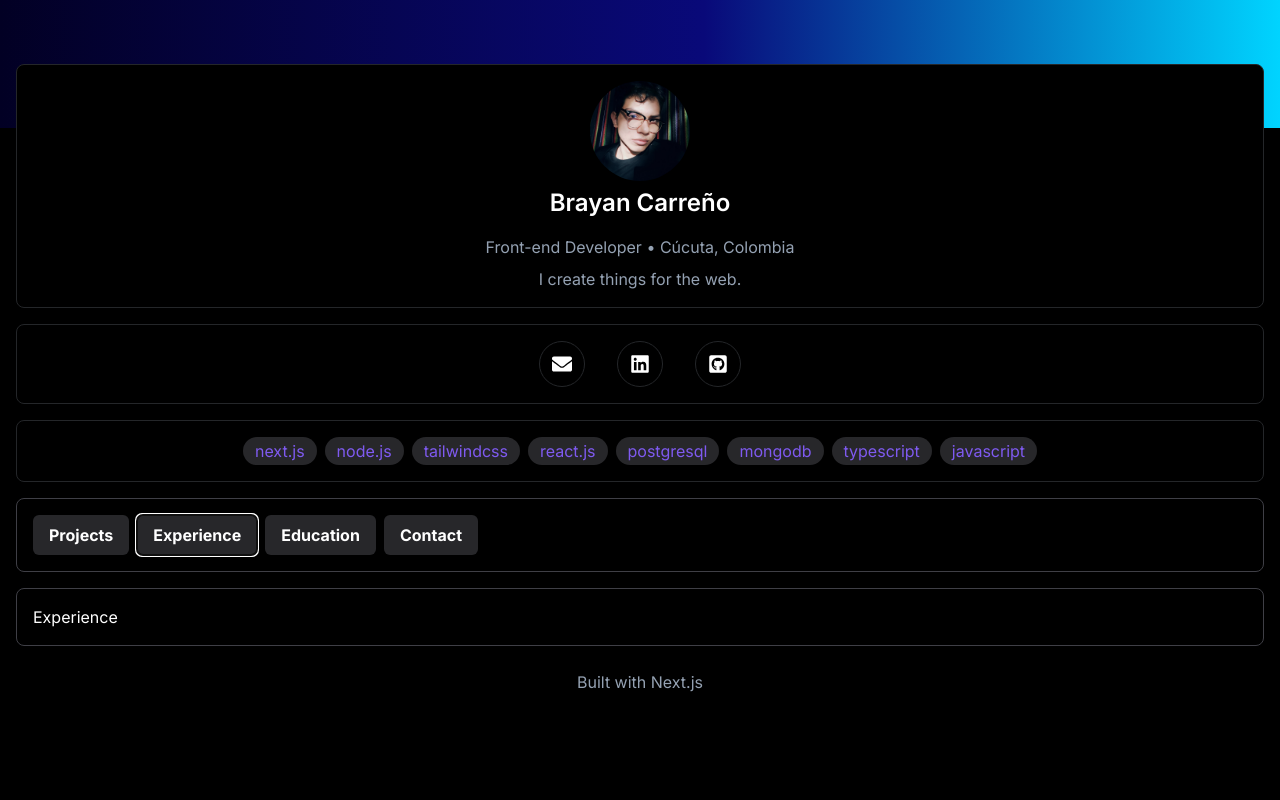
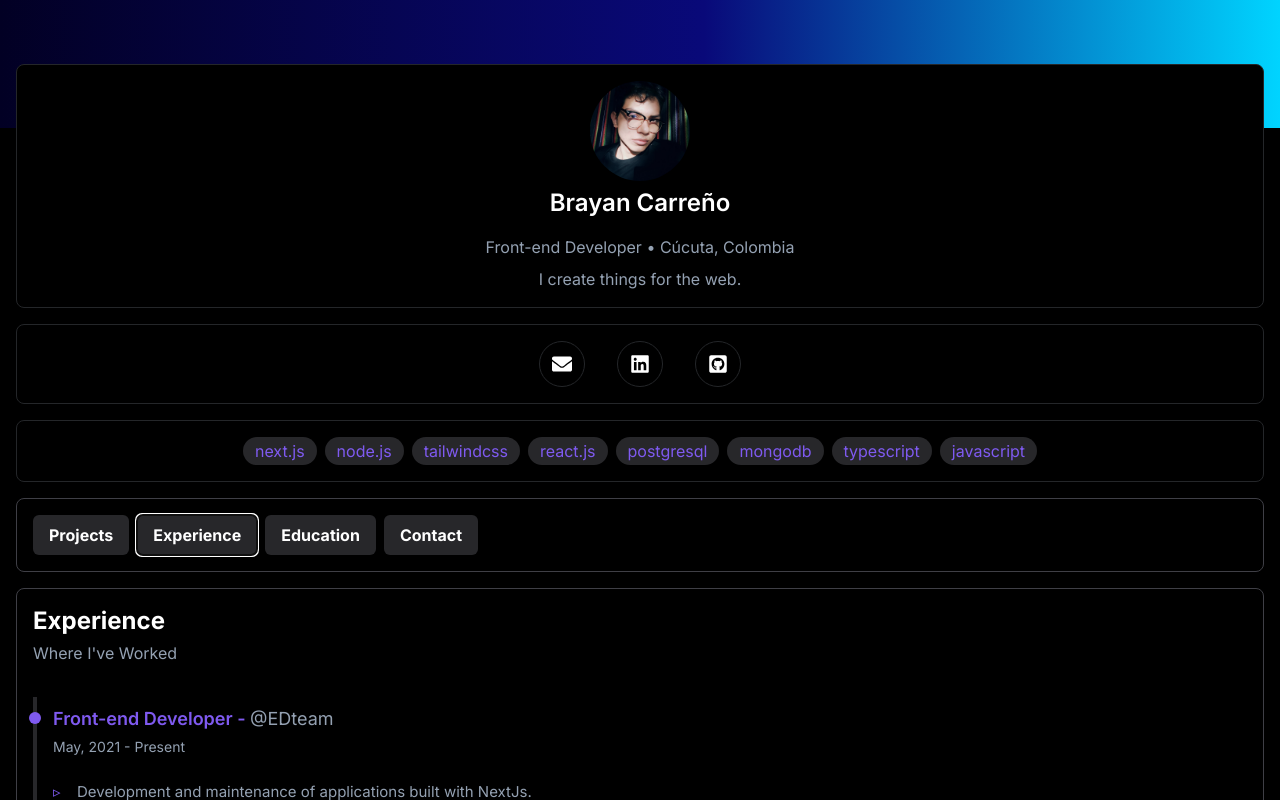
Before and after one commit to andrescptrc/old-portfolio, a Next.js app: page / in a window 1280 px wide. Both pictures are taken after a click on the tab "Experience". Shown: the top 800 px of the page. Built offline with nearby package versions, Linux system fonts and the light colour scheme.

Commit message:
chore: add the experience panel

```diff
--- a/src/components/experience/ExperiencePanel.tsx
+++ b/src/components/experience/ExperiencePanel.tsx
@@ -1,7 +1,46 @@
 import { Tab } from '@headlessui/react';
+import Link from 'next/link';
 
 const ExperiencePanel = () => {
-  return <Tab.Panel>Experience</Tab.Panel>;
+  return (
+    <Tab.Panel>
+      <div className="w-full">
+        <h2 className="text-2xl font-bold mb-1">Experience</h2>
+        <p className="text-accent mb-8">Where I&apos;ve Worked</p>
+        <div className="flex flex-col gap-8">
+          <div className="border-l-4 border-l-zinc-800 px-4 py-2 relative">
+            <div className="w-3 h-3 rounded-full bg-primary absolute top-[15px] -left-[8px]" />
+            <p className="text-primary font-semibold text-lg mb-1">
+              Front-end Developer -{' '}
+              <Link href="https://ed.team/">
+                <a className="text-accent font-normal hover:underline">
+                  @EDteam
+                </a>
+              </Link>
+            </p>
+            <h3 className="mb-6 text-accent text-sm">May, 2021 - Present</h3>
+            <ul className="text-accent space-y-4 text-[15px]">
+              <li className='before:content-["▹"] before:text-primary before:absolute before:left-0 before:top-0 pl-6 relative'>
+                Development and maintenance of applications built with NextJs.
+              </li>
+              <li className='before:content-["▹"] before:text-primary before:absolute before:left-0 before:top-0 pl-6 relative'>
+                Change the login flow between the static web and the app.
+              </li>
+              <li className='before:content-["▹"] before:text-primary before:absolute before:left-0 before:top-0 pl-6 relative'>
+                Refactoring and improvement of the main app.
+              </li>
+              <li className='before:content-["▹"] before:text-primary before:absolute before:left-0 before:top-0 pl-6 relative'>
+                Improvements in the purchase flow of subscriptions.
+              </li>
+              <li className='before:content-["▹"] before:text-primary before:absolute before:left-0 before:top-0 pl-6 relative'>
+                Migration of the main app to TypeScript.
+              </li>
+            </ul>
+          </div>
+        </div>
+      </div>
+    </Tab.Panel>
+  );
 };
 
 export default ExperiencePanel;
--- a/src/components/projects/ProjectsPanel.tsx
+++ b/src/components/projects/ProjectsPanel.tsx
@@ -6,9 +6,9 @@ const ProjectsPanel = () => {
     <Tab.Panel className="w-full">
       <div className="w-full">
         <h2 className="text-2xl font-bold mb-1">Projects</h2>
-        <p className="text-accent mb-8">What I've worked on</p>
+        <p className="text-accent mb-8">What I&apos;ve worked on</p>
         <div className="flex flex-col gap-8">
-          <div className="border-[1px] border-base-100 rounded-lg overflow-hidden">
+          <div className="border-[1px] border-base-100 rounded-lg overflow-hidden hover:bg-base-100 cursor-pointer">
             <div className="relative w-full h-64  bg-cover bg-center">
               <Image
                 src="/projects/kakaroto.png"
@@ -23,7 +23,7 @@ const ProjectsPanel = () => {
             </div>
             <h3 className="font-semibold p-4">App - EDTeam</h3>
           </div>
-          <div className="border-[1px] border-base-100 rounded-lg overflow-hidden">
+          <div className="border-[1px] border-base-100 rounded-lg overflow-hidden hover:bg-base-100 cursor-pointer">
             <div className="relative w-full h-64  bg-cover bg-center">
               <Image
                 src="/projects/cloud.png"
@@ -38,7 +38,7 @@ const ProjectsPanel = () => {
             </div>
             <h3 className="font-semibold p-4">SolucionesCloud - CMS</h3>
           </div>
-          <div className="border-[1px] border-base-100 rounded-lg overflow-hidden">
+          <div className="border-[1px] border-base-100 rounded-lg overflow-hidden hover:bg-base-100 cursor-pointer">
             <div className="relative w-full h-64  bg-cover bg-center">
               <Image
                 src="/projects/countries.jpg"
```
